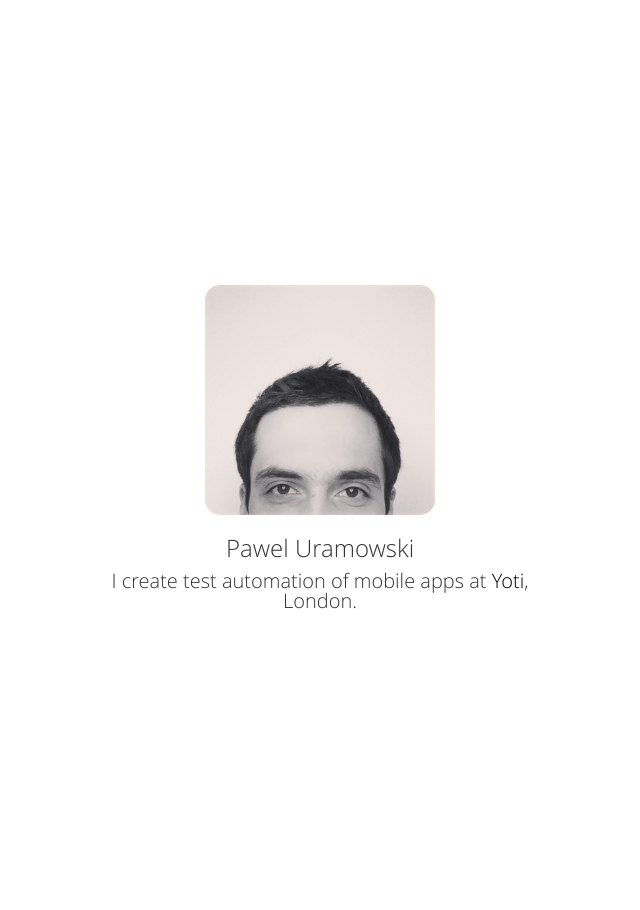
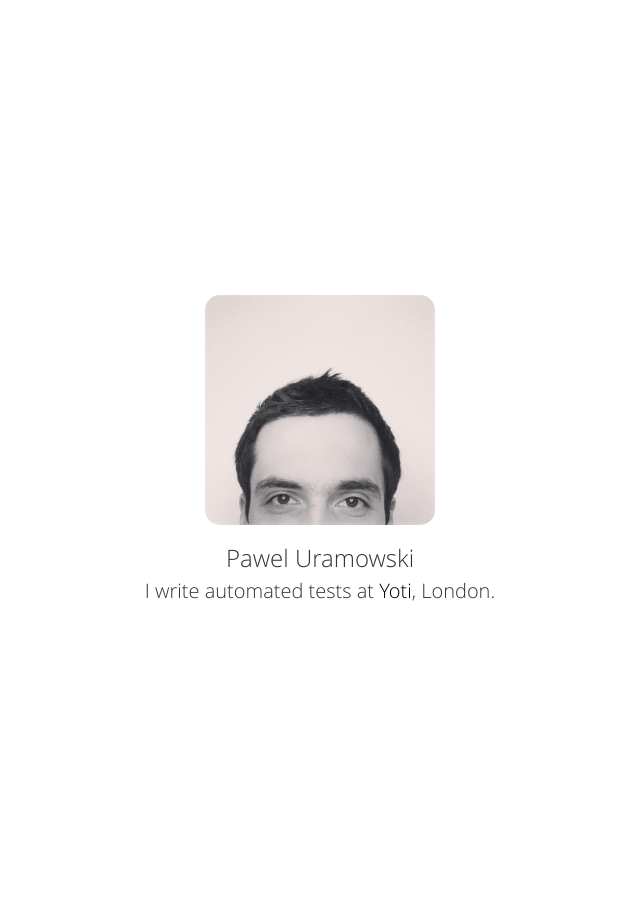
Before and after one commit to paweluramowski/paweluramowski.github.io, a Jekyll site: the page built from index.md, in a window 1280 px wide. Shown: the whole page, without its empty margins (320-960 px from the left). Built offline with Jekyll 4.4.1, drawn with Linux system fonts in a browser that asks for light colours; comment, search, counter and statistics services are not loaded.

Commit message:
short info on main index.md

```diff
--- a/index.md
+++ b/index.md
@@ -5,4 +5,4 @@ layout: home-default
 
 # Pawel Uramowski
 
-I create test automation of mobile apps  at [Yoti](https://www.yoti.com), London.
+I write automated tests at [Yoti](https://www.yoti.com), London.
```
